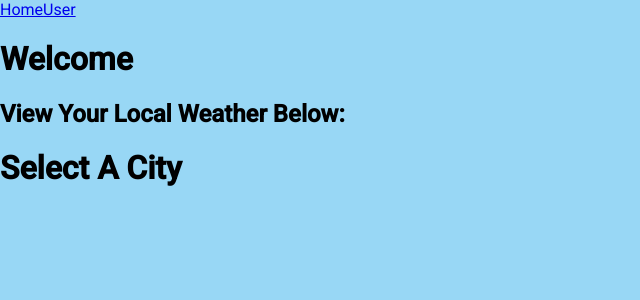
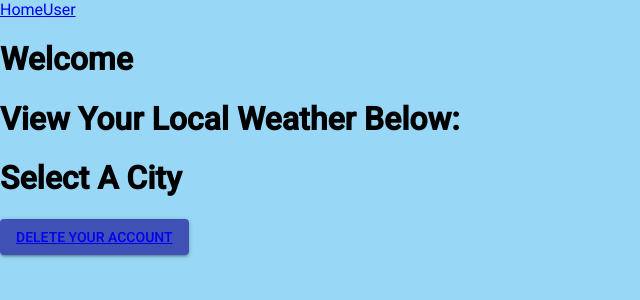
Before and after one commit to melissaarrington1/Project-3, a React (Create React App) app in the folder client/: page /api/users/1 in a window 1280 px wide. Shown: the top 300 px of the page, without its empty margins (0-640 px from the left). Built offline with nearby package versions, Linux system fonts and the light colour scheme.

Commit message:
delete button for user now works lol

```diff
--- a/client/src/Components/UserWeatherPage.js
+++ b/client/src/Components/UserWeatherPage.js
@@ -1,13 +1,42 @@
 import React, { Component } from 'react'
+import Button from '@material-ui/core/Button';
+import {Link} from 'react-router-dom'
+import Portal from '@material-ui/core/Portal';
+import axios from 'axios'
 
 class UserWeatherPage extends Component {
+
+    state = {
+        city: '',
+        state: '',
+        currentTemp: ''
+    };
+
+    handleDelete = () => {
+        axios.delete(`/api/users/${this.props.match.params.userId}`).then(res => {
+                this.props.history.push("/users");
+                })
+        }
+
+
+    // onDelete() {
+    //     let userId = this.state.userId;
+    //     axios.delete(`http://localhost:3000/api/users/${userId}`)
+    //       .then(response => {
+    //         this.props.history.push("/");
+    //       })
+    //       .catch(err => console.log(err));
+    //   }
+
     render() {
         return(
-            <div>
+            <Portal>
                 <h1>Welcome</h1>
-                <h2>View Your Local Weather Below:</h2>
+                <h1>View Your Local Weather Below:</h1>
                 <h1>Select A City</h1>
-            </div>
+                {/* <button onClick={this.onDelete.bind(this)}>Delete User</button> */}
+                <Button onClick={this.handleDelete} variant="contained" color="primary"><Link to='/api/users/:userId'>Delete Your Account</Link></Button>
+            </Portal>
 
         )
     }
```
